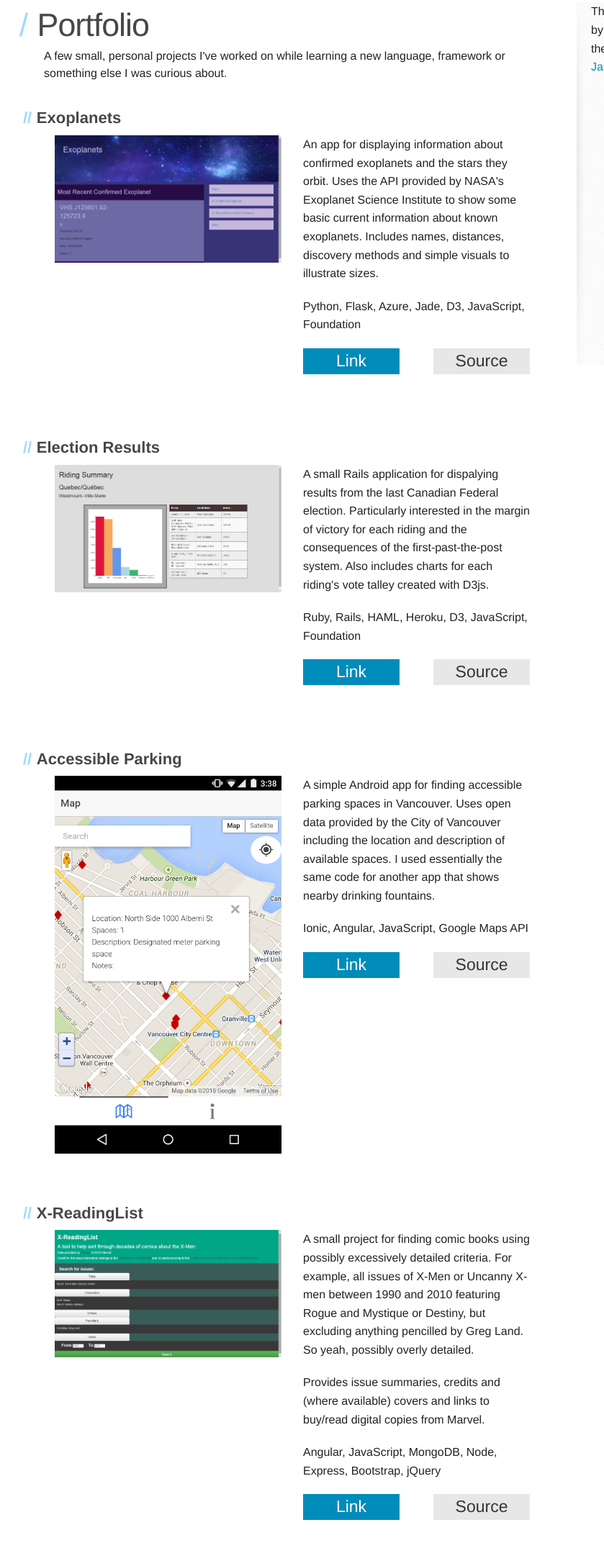
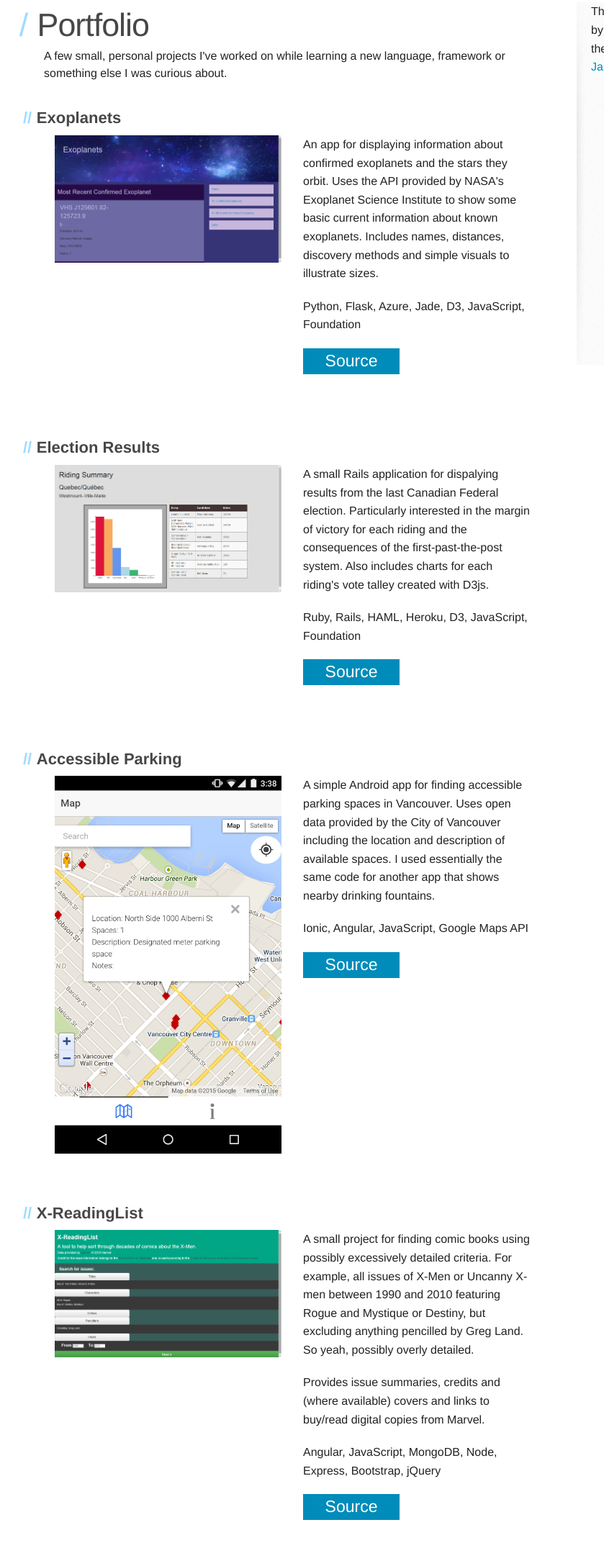
Before and after one commit to ktweten/ktweten.github.io, a plain HTML site: page index.html in a window 1280 px wide. Shown: the part 195-2346 px from the top of the page at 72% size, without its empty margins (109-948 px from the left). Drawn offline with Linux system fonts and the light colour scheme.

Commit message:
Making images links and removing previous 'link' button.

```diff
--- a/index.html
+++ b/index.html
@@ -40,7 +40,9 @@
                         <h2 class="project-name">Exoplanets</h2>
                         <div class="row">
                             <div class="medium-6 columns">
-                                <img src="images/exoplanets.png">
+                                <a href="http://exoplanets.azurewebsites.net/">
+                                    <img src="images/exoplanets.png">
+                                </a>
                             </div>
                             <div class="details medium-6 columns">
                                 <p>An app for displaying information about confirmed exoplanets and the stars they orbit.
@@ -50,10 +52,8 @@
                                 </p>
                                 <p>Python, Flask, Azure, Jade, D3, JavaScript, Foundation</p>
                                 <row>
-                                    <a href="http://exoplanets.azurewebsites.net/" role="button"
-                                       class="medium-6 columns button">Link</a>
                                     <a href="https://github.com/ktweten/exoplanets" role="button"
-                                       class="medium-6 columns button secondary">Source</a>
+                                       class="medium-6 columns button">Source</a>
                                 </row>
                             </div>
                         </div>
@@ -63,7 +63,9 @@
                         <h2 class="project-name">Election Results</h2>
                         <div class="row">
                             <div class="medium-6 columns">
-                                <img src="images/results.png">
+                                <a href="https://election-results.herokuapp.com/">
+                                    <img src="images/results.png">
+                                </a>
                             </div>
                             <div class="details medium-6 columns">
                                 <p>A small Rails application for dispalying results from the last Canadian Federal
@@ -72,10 +74,8 @@
                                 riding's vote talley created with D3js.</p>
                                 <p>Ruby, Rails, HAML, Heroku, D3, JavaScript, Foundation</p>
                                 <row>
-                                    <a href="https://election-results.herokuapp.com/" role="button"
-                                       class="medium-6 columns button">Link</a>
                                     <a href="https://github.com/ktweten/election-results" role="button"
-                                       class="medium-6 columns button secondary">Source</a>
+                                       class="medium-6 columns button">Source</a>
                                 </row>
                             </div>
                         </div>
@@ -85,7 +85,9 @@
                         <h2 class="project-name">Accessible Parking</h2>
                         <div class="row">
                             <div class="medium-6 columns">
-                                <img src="images/parking.png">
+                                <a href="https://play.google.com/store/apps/details?id=com.ionicframework.accessibleparking177956">
+                                    <img src="images/parking.png">
+                                </a>
                             </div>
                             <div class="details medium-6 columns">
                                 <p>A simple Android app for finding accessible parking spaces in Vancouver.
@@ -94,10 +96,8 @@
                                 nearby drinking fountains.</p>
                                 <p>Ionic, Angular, JavaScript, Google Maps API</p>
                                 <row>
-                                    <a href="https://play.google.com/store/apps/details?id=com.ionicframework.accessibleparking177956"
-                                       role="button" class="medium-6 columns button">Link</a>
                                     <a href="https://github.com/ktweten/accessible-parking" role="button"
-                                       class="medium-6 columns button secondary">Source</a>
+                                       class="medium-6 columns button">Source</a>
                                 </row>
                             </div>
                         </div>
@@ -107,7 +107,9 @@
                         <h2 class="project-name">X-ReadingList</h2>
                         <div class="row">
                             <div class="medium-6 columns">
-                                <img src="images/xreadinglist.png">
+                                <a href="http://xreadinglist-epsilon.rhcloud.com/">
+                                    <img src="images/xreadinglist.png">
+                                </a>
                             </div>
                             <div class="details medium-6 columns">
                                 <p>A small project for finding comic books using possibly excessively detailed criteria.
@@ -118,10 +120,8 @@
                                     digital copies from Marvel.</p>
                                 <p>Angular, JavaScript, MongoDB, Node, Express, Bootstrap, jQuery</p>
                                 <row>
-                                    <a href="http://xreadinglist-epsilon.rhcloud.com/" role="button"
-                                       class="medium-6 columns button">Link</a>
                                     <a href="https://github.com/ktweten/xreadinglist" role="button"
-                                       class="medium-6 columns button secondary">Source</a>
+                                       class="medium-6 columns button">Source</a>
                                 </row>
                             </div>
                         </div>
```
